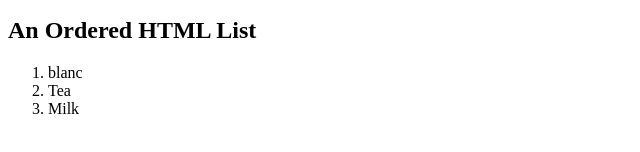
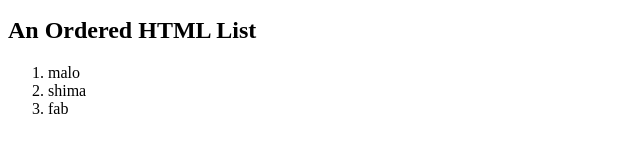
Before and after one commit to sinari/projet_test, a plain HTML site: page index.html in a window 1280 px wide. Shown: the part 222-374 px from the top of the page, 0-640 px from the left. Drawn offline with Linux system fonts and the light colour scheme.

Commit message:
change with malo

```diff
--- a/index.html
+++ b/index.html
@@ -19,9 +19,9 @@
     <h2>An Ordered HTML List</h2>
 
     <ol>
-        <li>blanc</li>
-        <li>Tea</li>
-        <li>Milk</li>
+        <li>malo</li>
+        <li>shima</li>
+        <li>fab</li>
     </ol>
 </body>
 </html>
```
